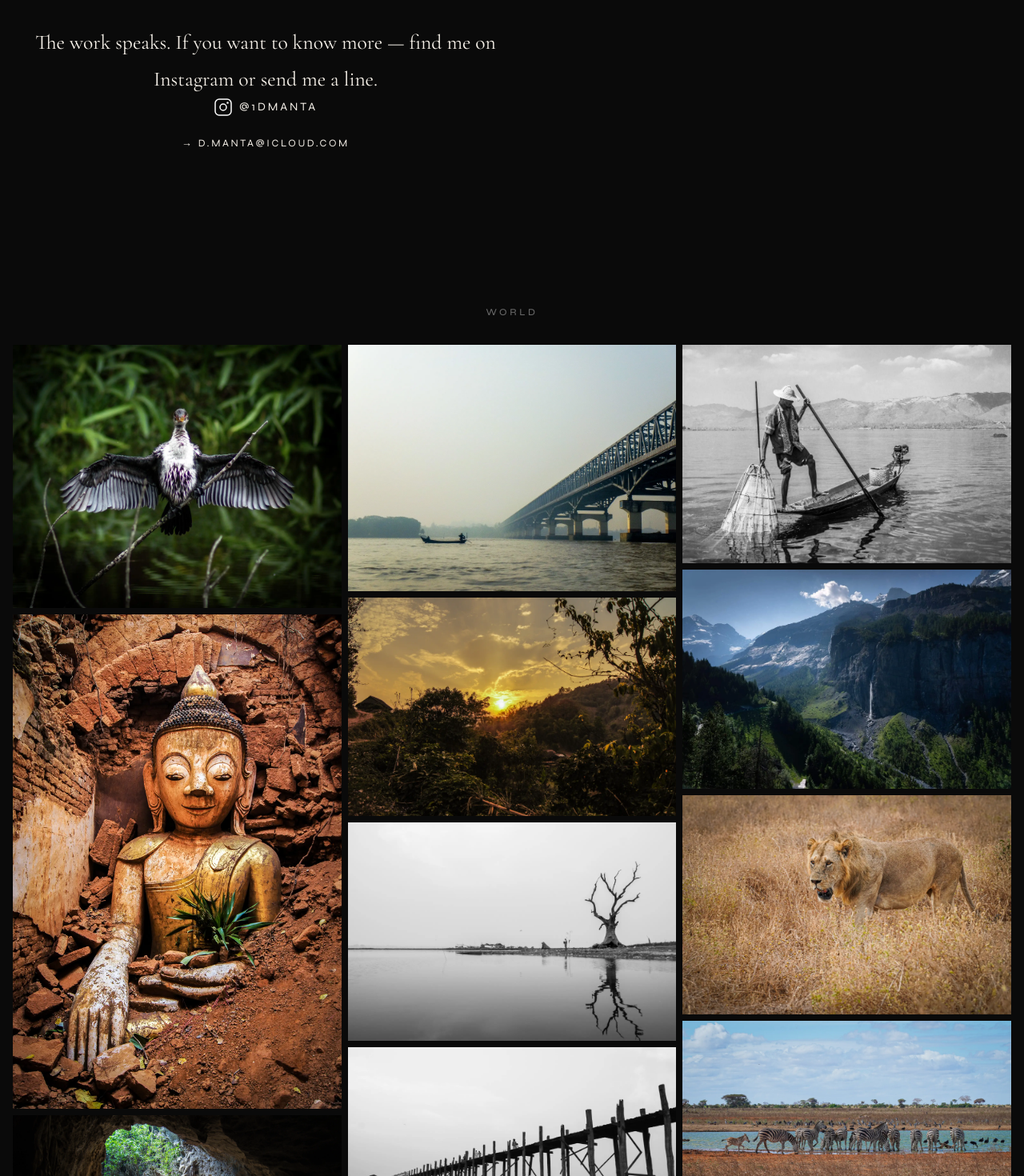
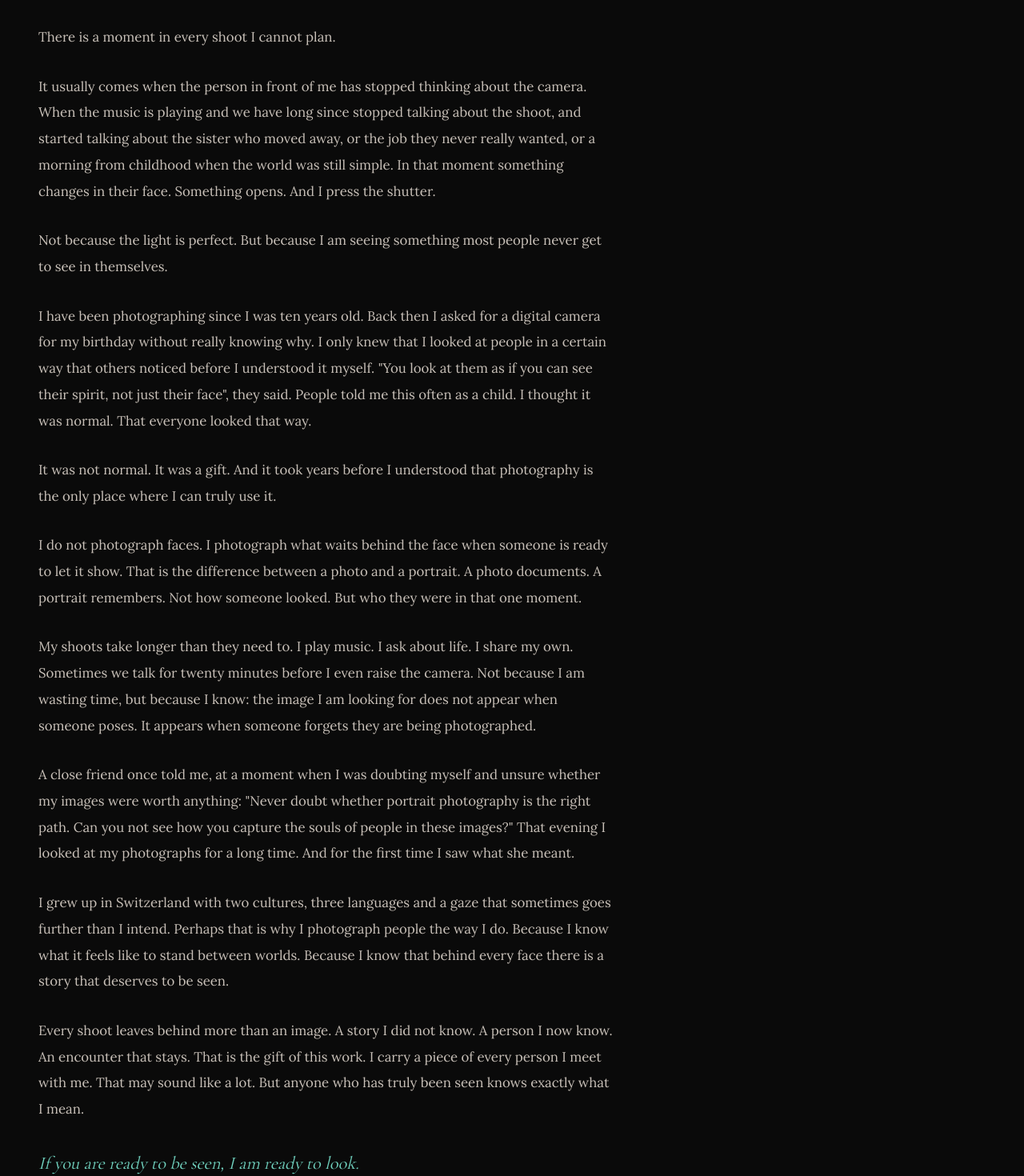
Before and after one commit to danken1000-star/dmanta, a Next.js app: page / in a window 1280 px wide. Shown: the part 6620-8090 px from the top of the page at 80% size. Built offline with nearby package versions, Linux system fonts and the light colour scheme.

Commit message:
Add About story text and update Contact block

```diff
--- a/app/globals.css
+++ b/app/globals.css
@@ -1,3 +1,4 @@
+@import url("https://fonts.googleapis.com/css2?family=Lora:ital,wght@0,400;0,500;1,400&display=swap");
 @import "tailwindcss";
 
 :root {
--- a/components/About.tsx
+++ b/components/About.tsx
@@ -1,11 +1,19 @@
 export function About() {
+  const bodyStyle = {
+    fontSize: "1.05rem",
+    lineHeight: 1.95,
+    fontWeight: 300,
+    marginBottom: "1.8rem",
+    color: "#C8C0B8",
+  } as const;
+
   return (
     <section
-      className="bg-[#0a0a0a] text-center"
-      style={{ padding: "8rem 2rem" }}
+      className="bg-[#0a0a0a] text-left px-[1.5rem] md:px-[3rem]"
+      style={{ paddingTop: "8rem", paddingBottom: "8rem" }}
       aria-label="About"
     >
-      <div className="mx-auto max-w-[600px]">
+      <div className="mx-auto max-w-[720px]">
         <div
           className="mx-auto"
           style={{
@@ -17,58 +25,81 @@ export function About() {
           aria-hidden
         />
 
-        <p
-          className="font-display not-italic text-[#F5F0E8]"
-          style={{
-            fontSize: "1.6rem",
-            lineHeight: 1.8,
-            fontStyle: "normal",
-          }}
+        <div
+          className="not-italic"
+          style={{ fontFamily: "'Lora', serif" }}
         >
-          The work speaks. If you want to know more — find me on Instagram or
-          send me a line.
-        </p>
-
-        <div className="mt-10 flex flex-col items-center gap-6 font-sans uppercase md:mt-12">
-          <a
-            href="https://instagram.com/1dmanta"
-            target="_blank"
-            rel="noopener noreferrer"
-            className="inline-flex items-center gap-2 text-[#72d5c2] transition-opacity hover:opacity-80"
+          <p style={bodyStyle}>
+            There is a moment in every shoot I cannot plan.
+          </p>
+          <p style={bodyStyle}>
+            It usually comes when the person in front of me has stopped thinking
+            about the camera. When the music is playing and we have long since
+            stopped talking about the shoot, and started talking about the sister
+            who moved away, or the job they never really wanted, or a morning from
+            childhood when the world was still simple. In that moment something
+            changes in their face. Something opens. And I press the shutter.
+          </p>
+          <p style={bodyStyle}>
+            Not because the light is perfect. But because I am seeing something
+            most people never get to see in themselves.
+          </p>
+          <p style={bodyStyle}>
+            I have been photographing since I was ten years old. Back then I asked
+            for a digital camera for my birthday without really knowing why. I only
+            knew that I looked at people in a certain way that others noticed before
+            I understood it myself. &quot;You look at them as if you can see their
+            spirit, not just their face&quot;, they said. People told me this often
+            as a child. I thought it was normal. That everyone looked that way.
+          </p>
+          <p style={bodyStyle}>
+            It was not normal. It was a gift. And it took years before I understood
+            that photography is the only place where I can truly use it.
+          </p>
+          <p style={bodyStyle}>
+            I do not photograph faces. I photograph what waits behind the face when
+            someone is ready to let it show. That is the difference between a photo
+            and a portrait. A photo documents. A portrait remembers. Not how
+            someone looked. But who they were in that one moment.
+          </p>
+          <p style={bodyStyle}>
+            My shoots take longer than they need to. I play music. I ask about life.
+            I share my own. Sometimes we talk for twenty minutes before I even raise
+            the camera. Not because I am wasting time, but because I know: the image
+            I am looking for does not appear when someone poses. It appears when
+            someone forgets they are being photographed.
+          </p>
+          <p style={bodyStyle}>
+            A close friend once told me, at a moment when I was doubting myself and
+            unsure whether my images were worth anything: &quot;Never doubt whether
+            portrait photography is the right path. Can you not see how you capture
+            the souls of people in these images?&quot; That evening I looked at my
+            photographs for a long time. And for the first time I saw what she meant.
+          </p>
+          <p style={bodyStyle}>
+            I grew up in Switzerland with two cultures, three languages and a gaze
+            that sometimes goes further than I intend. Perhaps that is why I
+            photograph people the way I do. Because I know what it feels like to
+            stand between worlds. Because I know that behind every face there is a
+            story that deserves to be seen.
+          </p>
+          <p style={bodyStyle}>
+            Every shoot leaves behind more than an image. A story I did not know. A
+            person I now know. An encounter that stays. That is the gift of this work.
+            I carry a piece of every person I meet with me. That may sound like a lot.
+            But anyone who has truly been seen knows exactly what I mean.
+          </p>
+          <p
+            className="font-display italic"
             style={{
-              fontSize: "0.9rem",
-              letterSpacing: "0.2em",
+              fontSize: "1.4rem",
+              lineHeight: 1.95,
+              marginBottom: "1.8rem",
+              color: "#72d5c2",
             }}
           >
-            <span className="inline-flex shrink-0 text-white" aria-hidden>
-              <svg
-                xmlns="http://www.w3.org/2000/svg"
-                width={24}
-                height={24}
-                viewBox="0 0 24 24"
-                fill="none"
-                stroke="currentColor"
-                strokeWidth="1.5"
-                strokeLinecap="round"
-                strokeLinejoin="round"
-              >
-                <rect x="2" y="2" width="20" height="20" rx="5" />
-                <circle cx="12" cy="12" r="4" />
-                <circle cx="17.5" cy="6.5" r="0.5" fill="currentColor" />
-              </svg>
-            </span>
-            @1dmanta
-          </a>
-          <a
-            href="mailto:d.manta@icloud.com"
-            className="text-[#72d5c2] transition-opacity hover:opacity-80"
-            style={{
-              fontSize: "0.8rem",
-              letterSpacing: "0.2em",
-            }}
-          >
-            → d.manta@icloud.com
-          </a>
+            If you are ready to be seen, I am ready to look.
+          </p>
         </div>
       </div>
     </section>
--- a/components/Contact.tsx
+++ b/components/Contact.tsx
@@ -5,13 +5,6 @@ export function Contact() {
       style={{ padding: "8rem 2rem" }}
       aria-label="Contact"
     >
-      <h2
-        className="font-display font-medium not-italic text-[#F5F0E8]"
-        style={{ fontSize: "4rem", fontStyle: "normal" }}
-      >
-        Let&apos;s work together.
-      </h2>
-
       <p
         className="mt-8 font-sans font-medium uppercase tracking-[0.2em] text-[#666]"
         style={{
```
